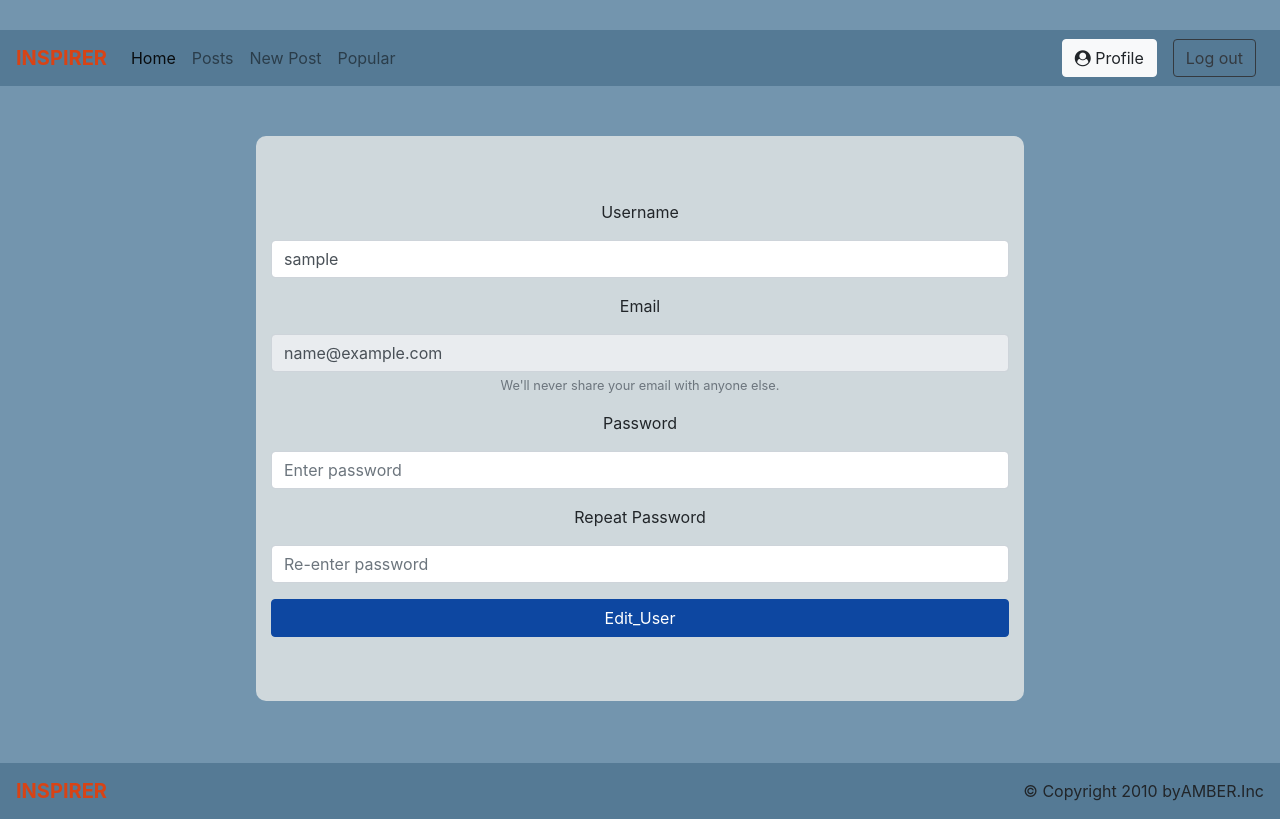
After one commit to Amberchen8892/blog-with-auth, a Flask app: page /edit_user in a window 1280 px wide. The commit adds this page. Run offline with Flask 2, Linux system fonts and the light colour scheme; the visitor is signed in with stand-in values (Sample User, id 1); data comes from the database, SQL or seed files in the repository; some libraries are stand-ins or nearby versions.

Commit message:
Add edit user (#1)
* add gitignore

* add edit profile (username and password)

```diff
--- a/app.py
+++ b/app.py
@@ -139,6 +139,7 @@ class Signup(FlaskForm):
         if Users.query.filter_by(email=field.data).first():
             raise ValidationError('Your email has been registered')
 
+
 class Login(FlaskForm):
     email = StringField('Email', validators=[DataRequired('Please enter your email address'),])
     password = PasswordField('Password', validators=[DataRequired()])
@@ -206,8 +207,6 @@ def logout():
     return redirect(url_for('login'))
 
 
-
-
 @app.route('/profile', methods=['POST', 'GET'])
 @login_required
 def profile():
@@ -248,7 +247,7 @@ def edit_post(id):
                 return redirect(url_for("profile"))
             elif ref == 'posts':
                 return redirect(url_for("posts"))
-        # return redirect(url_for('posts'))
+        return redirect(url_for('posts'))
     return render_template('editpost.html', form = form, post=post )
 
 @app.route('/deletepost/<id>', methods=['GET'])
@@ -416,5 +415,38 @@ def follow(id):
     return redirect(url_for("profile", id=id))
 
 
+class Edit_User(FlaskForm):
+    username = StringField('Username',
+    validators=[DataRequired('Please enter your username'), Length(min =3, max= 100, message="at least 3 chars and at most 100 chars") ])
+    email = StringField('Email')
+    password = PasswordField('Password', validators=[DataRequired('Please enter your password'), EqualTo('confirm', message = 'Password must match')])
+    confirm = PasswordField('Repeat Password')
+    submit = SubmitField('Edit_User')
+    def validate_username(self, field):
+        if Users.query.filter_by(username=field.data).first():
+            raise ValidationError('Your username has been registered')
+    # def validate_email(self, field):
+    #     if Users.query.filter_by(email=field.data).first():
+    #         raise ValidationError('Your email has been registered')
+
+
+@app.route('/edit_user', methods = ['POST', 'GET'])
+@login_required
+def edit_user():
+    form = Edit_User()
+    user = Users.query.filter_by(id=current_user.id).first()
+    if request.method == 'POST':
+        if form.validate_on_submit():
+            user.username = form.username.data
+            user.set_password(form.password.data)
+            db.session.commit()
+            return redirect(url_for('profile'))
+        else:
+            print(form.errors)
+            for field_name, errors in form.errors.items():
+                flash(errors)
+    return render_template('edit_user.html', form = form)
+
+
 if __name__ == '__main__':
   app.run(debug=True)
--- /dev/null
+++ b/templates/edit_user.html
@@ -0,0 +1,44 @@
+{% extends 'layout.html' %} {% block title %}Sign Up{% endblock %} {% block
+content %}
+<div class="sigup-content">
+  <div class="jumbotron jumbotron-fluid">
+    <div class="container">
+      <form class="signup_form" method="POST">
+        <div class="form-group">
+          {{ form.hidden_tag() }}
+          <label> {{ form.username.label }}</label>
+          <div class="input_form">
+            {{ form.username(class="form-control",id="email",required="required",type="text",value=current_user.username,placeholder="Enter your username" )}}
+          </div>
+        </div>
+        <div class="form-group">
+          <label for="exampleInputEmail1">{{ form.email.label() }} </label>
+          <div>
+            {{ form.email(class="form-control",id="email",required="required",type="text",value=current_user.email
+            ,readonly = "readonly") }}
+          </div>
+          <small id="emailHelp" class="form-text text-muted"
+            >We'll never share your email with anyone else.</small
+          >
+        </div>
+
+        <div class="form-group">
+          <label>{{ form.password.label }} </label>
+          <div>
+            {{ form.password(class="form-control",id="email",required="required",type="password",value=current_user.password ,placeholder="Enter password") }}
+          </div>
+        </div>
+        <div class="form-group">
+          <label>{{ form.confirm.label }} </label>
+          <div>
+            {{ form.confirm(class="form-control",id="email",required="required",type="text",value="",placeholder="Re-enter password") }}
+          </div>
+        </div>
+
+        <div>{{ form.submit(class="btn btn-success btn-block") }}</div>
+      </form>
+    </div>
+  </div>
+</div>
+
+{% endblock %}
```
Also changed, not shown: templates/profile.html (+25 -12 lines), test.py (added), 1 other file.
